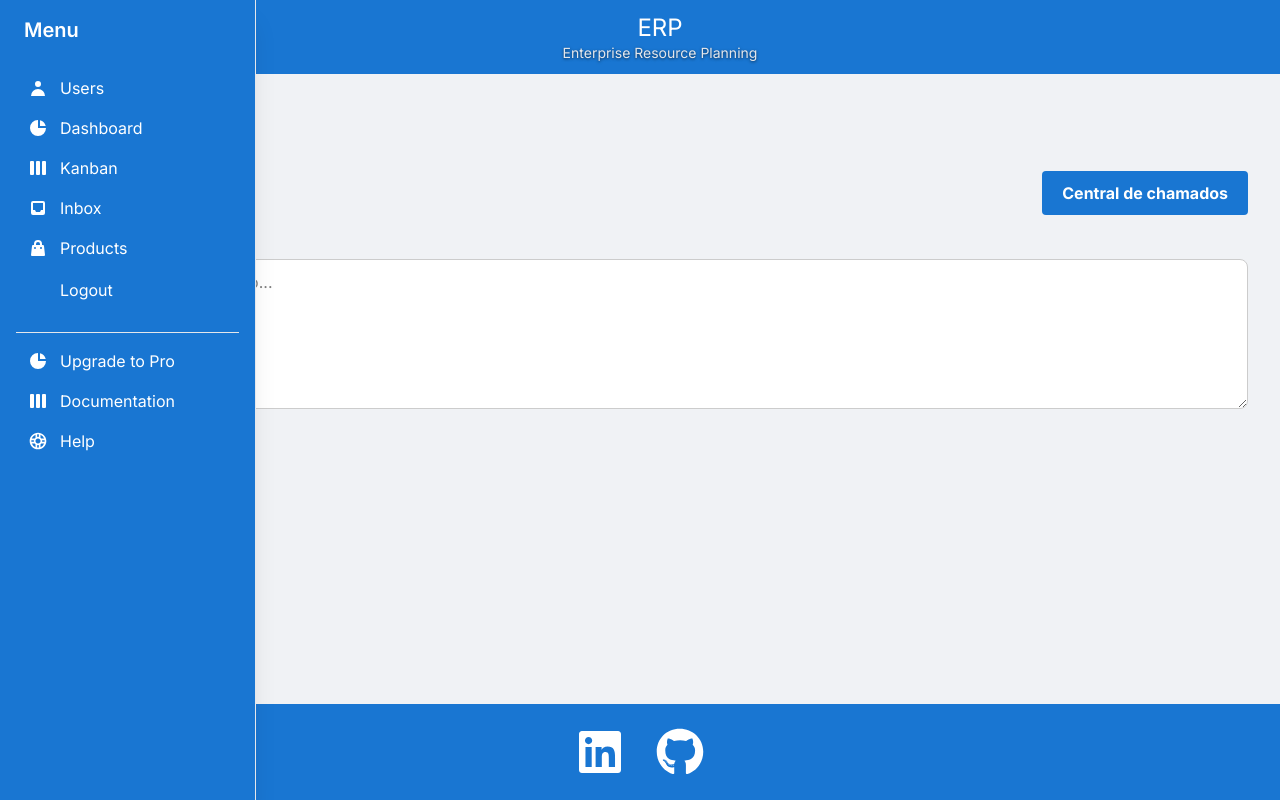
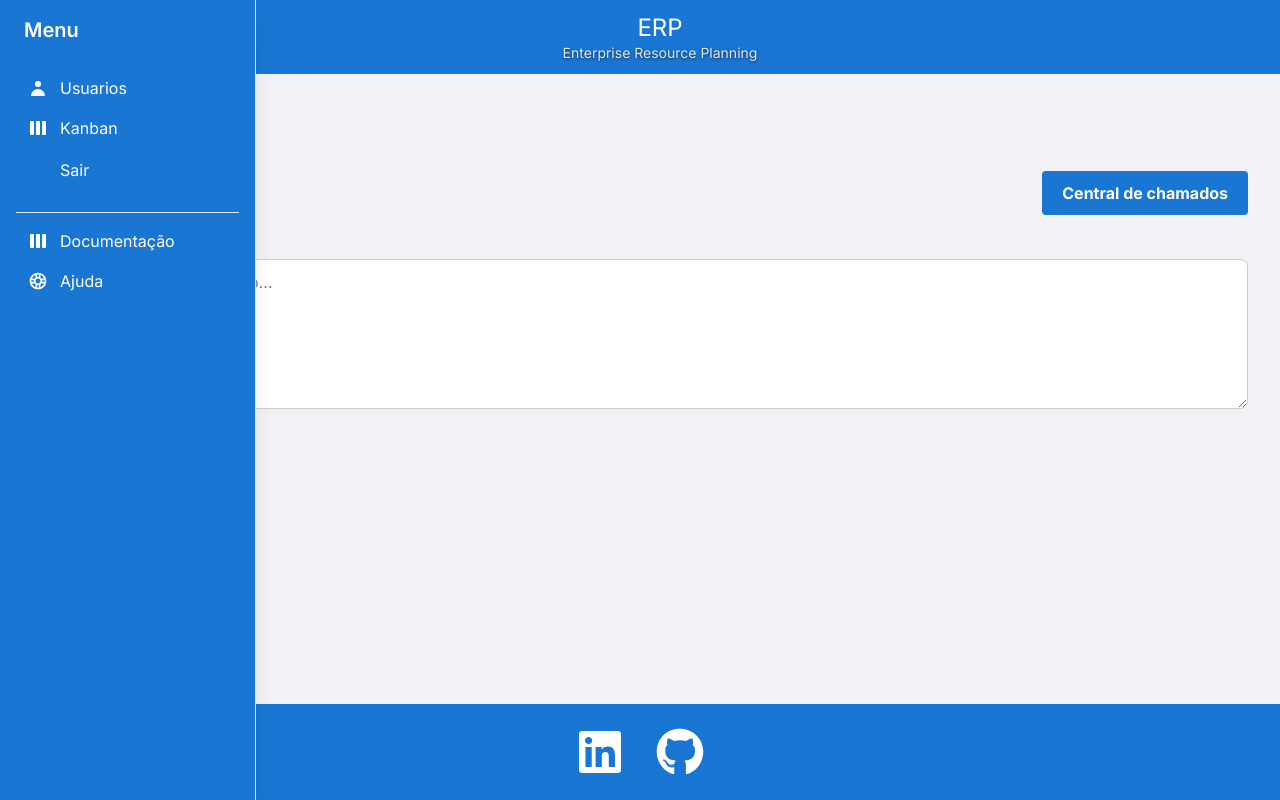
Before and after one commit to Vexwe/ERP, a React app: page / in a window 1280 px wide. Both pictures are taken after a click on the button 32 px from the left and 36 px from the top of the page. Built offline with nearby package versions, Linux system fonts and the light colour scheme; some icons are missing; the HTML template or start-up script is replaced by a standard one; a web font is replaced by a local one.

Commit message:
:zap: perf

```diff
--- a/src/components/sidebar/Sidebarw.jsx
+++ b/src/components/sidebar/Sidebarw.jsx
@@ -1,4 +1,4 @@
-import { HiChartPie, HiViewBoards, HiInbox, HiUser, HiShoppingBag } from "react-icons/hi";
+import { HiViewBoards, HiUser } from "react-icons/hi";
 import { BiBuoy } from "react-icons/bi";
 import CloseIcon from '@mui/icons-material/Close';
 import LogoutIcon from '@mui/icons-material/Logout';
@@ -26,21 +26,17 @@ export function Sidebarw({ closeSidebar }) {
 
         {/* Grupo 1 */}
         <div className="mb-4">
-          <SidebarItem icon={<HiUser />} text="Users" />
-          <SidebarItem icon={<HiChartPie />} text="Dashboard" />
+          <SidebarItem icon={<HiUser />} text="Usuarios" />
           <SidebarItem icon={<HiViewBoards />} text="Kanban" />
-          <SidebarItem icon={<HiInbox />} text="Inbox" />
-          <SidebarItem icon={<HiShoppingBag />} text="Products" />
           <Link to="/login">
-            <SidebarItem icon={<LogoutIcon />} text="Logout" />
+            <SidebarItem icon={<LogoutIcon />} text="Sair" />
           </Link>
         </div>
 
         {/* Grupo 2 */}
         <div className="pt-2 border-t border-gray-200">
-          <SidebarItem icon={<HiChartPie />} text="Upgrade to Pro" />
-          <SidebarItem icon={<HiViewBoards />} text="Documentation" />
-          <SidebarItem icon={<BiBuoy />} text="Help" />
+          <SidebarItem icon={<HiViewBoards />} text="Documentação" />
+          <SidebarItem icon={<BiBuoy />} text="Ajuda" />
         </div>
 
       </nav>
```
